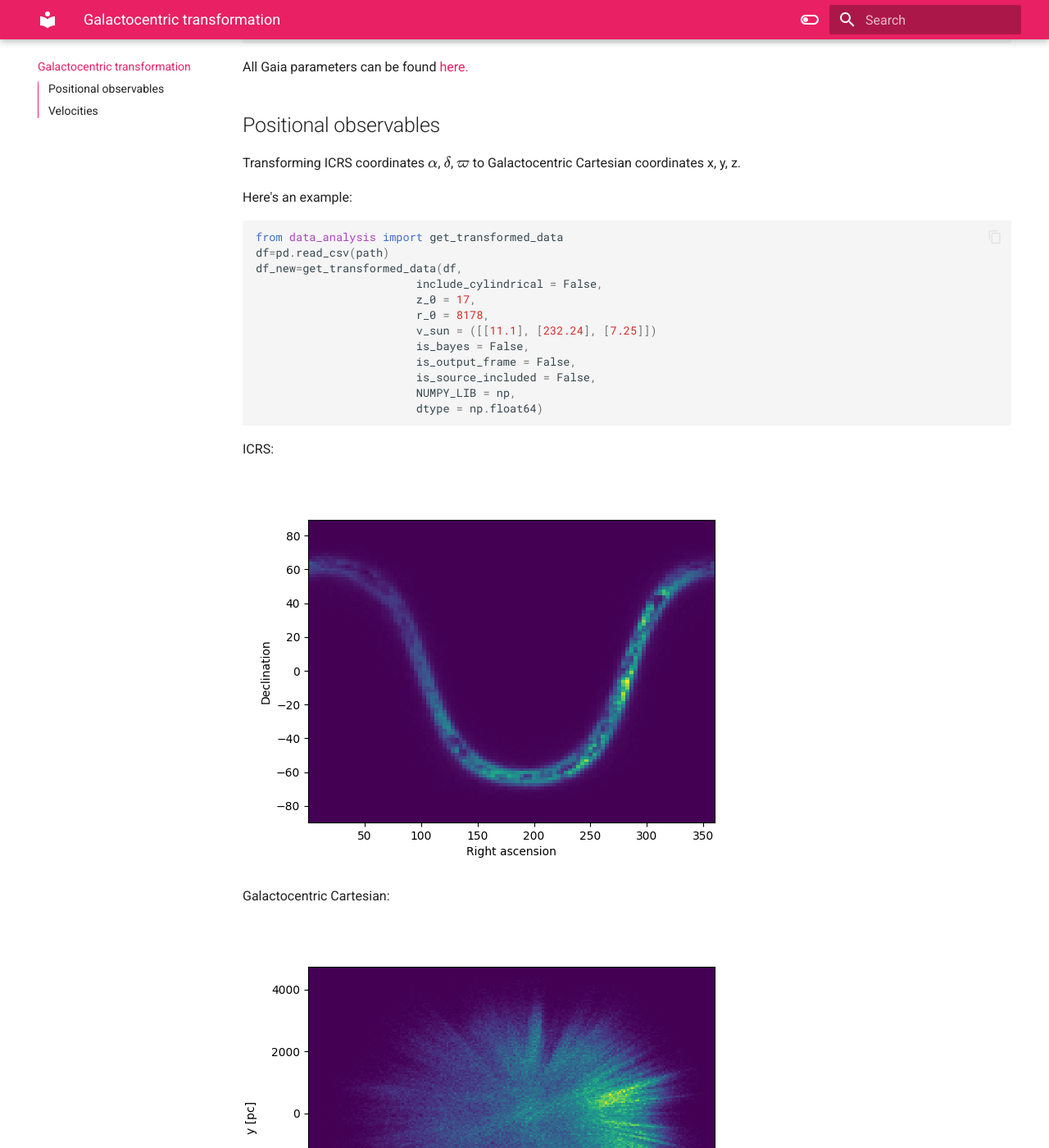
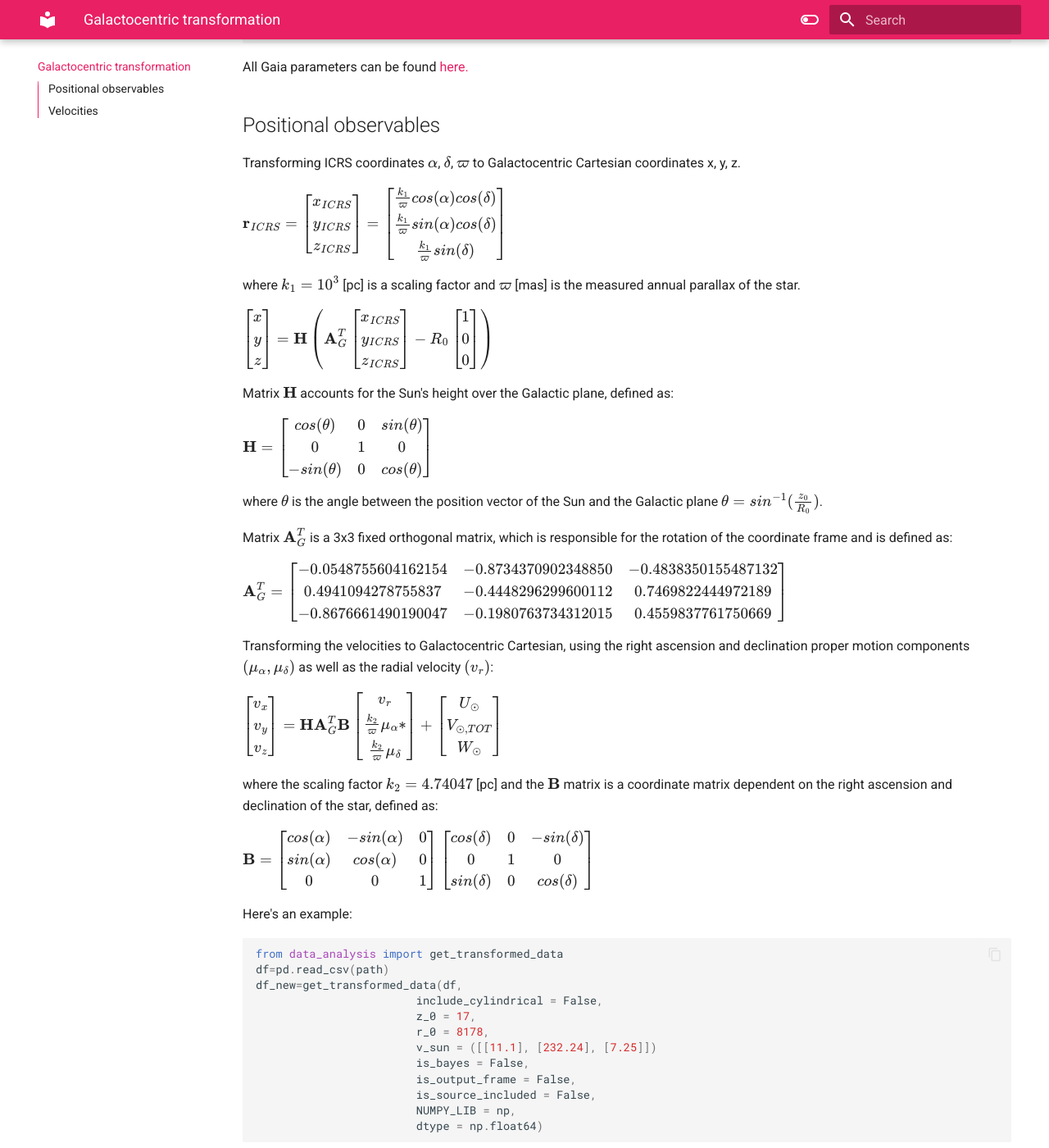
Before and after one commit to HEP-KBFI/gaia-tools, an MkDocs documentation site: the page built from docs/Galactocentric_transformation.md, in a window 1280 px wide and 1400 px high, scrolled down 345 px. Shown: the whole window at 82% size. Built offline with MkDocs 1.6.1 and Material for MkDocs 9.7.7, drawn with Linux system fonts in a browser that asks for light colours.

Commit message:
positional observables equations

````diff
--- a/docs/Galactocentric_transformation.md
+++ b/docs/Galactocentric_transformation.md
@@ -12,6 +12,57 @@ All Gaia parameters can be found [here.](https://gea.esac.esa.int/archive/docume
 
 ## Positional observables
 Transforming ICRS coordinates $\alpha$, $\delta$, $\varpi$ to Galactocentric Cartesian coordinates x, y, z.
+
+$\textbf{r}_{ICRS}=\begin{bmatrix}
+x_{ICRS}\\
+y_{ICRS}\\
+z_{ICRS}\\
+\end{bmatrix}=\begin{bmatrix} \frac{k_1}{\varpi} cos(\alpha) cos(\delta)\\
+\frac{k_1}{\varpi} sin(\alpha) cos(\delta)\\
+\frac{k_1}{\varpi} sin(\delta) \end{bmatrix}$
+
+where $k_1=10^3$ [pc] is a scaling factor and $\varpi$ [mas] is the measured annual parallax of the star.
+
+$\begin{bmatrix}
+x\\
+y\\
+z\\
+\end{bmatrix}=\textbf{H}\begin{pmatrix} \textbf{A}_G^T \begin{bmatrix} x_{ICRS}\\
+y_{ICRS}\\
+z_{ICRS}\\
+\end{bmatrix} -R_0 \begin{bmatrix} 1\\ 0\\ 0\\ \end{bmatrix} \end{pmatrix}$
+
+Matrix $\textbf{H}$ accounts for the Sun's height over the Galactic plane, defined as:
+
+$\textbf{H}=\begin{bmatrix} cos(\theta) & 0 & sin(\theta)\\
+0 & 1 & 0\\
+-sin(\theta) & 0 & cos(\theta) \end{bmatrix}$
+
+where $\theta$ is the angle between the position vector of the Sun and the Galactic plane $\theta=sin^{−1}
+(\frac{z_0}{R_0})$.
+
+Matrix $\textbf{A}_G^T$ is a 3x3 fixed orthogonal matrix, which is responsible for the rotation of the coordinate frame and is
+defined as:
+
+$\textbf{A}_G^T= \begin{bmatrix} −0.0548755604162154 & −0.8734370902348850 & −0.4838350155487132\\
+0.4941094278755837 & −0.4448296299600112 & 0.7469822444972189\\
+−0.8676661490190047 & −0.1980763734312015 & 0.4559837761750669 \end{bmatrix}$
+
+Transforming the velocities to Galactocentric Cartesian, using  the right ascension and declination proper
+motion components $\begin{pmatrix} \mu_\alpha , \mu_\delta \end{pmatrix}$ as well as the radial velocity $\begin{pmatrix} v_r \end{pmatrix}$:
+
+$\begin{bmatrix} v_x\\ v_y\\ v_z \end{bmatrix}=\textbf{H}\textbf{A}_G^T\textbf{B} \begin{bmatrix} v_r\\
+\frac{k_2}{\varpi}\mu_\alpha*\\
+\frac{k_2}{\varpi}\mu_\delta \end{bmatrix} + \begin{bmatrix} U_\odot\\ V_{\odot,TOT}\\ W_\odot \end{bmatrix}$
+
+where the scaling factor $k_2=4.74047$ [pc] and the $\textbf{B}$ matrix is a coordinate matrix dependent on the right ascension and
+declination of the star, defined as:
+
+$\textbf{B}=\begin{bmatrix} cos(\alpha) & -sin(\alpha) & 0\\
+sin(\alpha) & cos(\alpha) & 0\\
+0 & 0 & 1 \end{bmatrix}\begin{bmatrix} cos(\delta) & 0 & -sin(\delta)\\
+0 & 1 & 0\\
+sin(\delta) & 0 & cos(\delta) \end{bmatrix}$
 
 Here's an example:
 ```py
````
Also changed, not shown: docs/Error_propagation.md (+2 -0 lines), docs/figures/errorpropagation.png (added).
